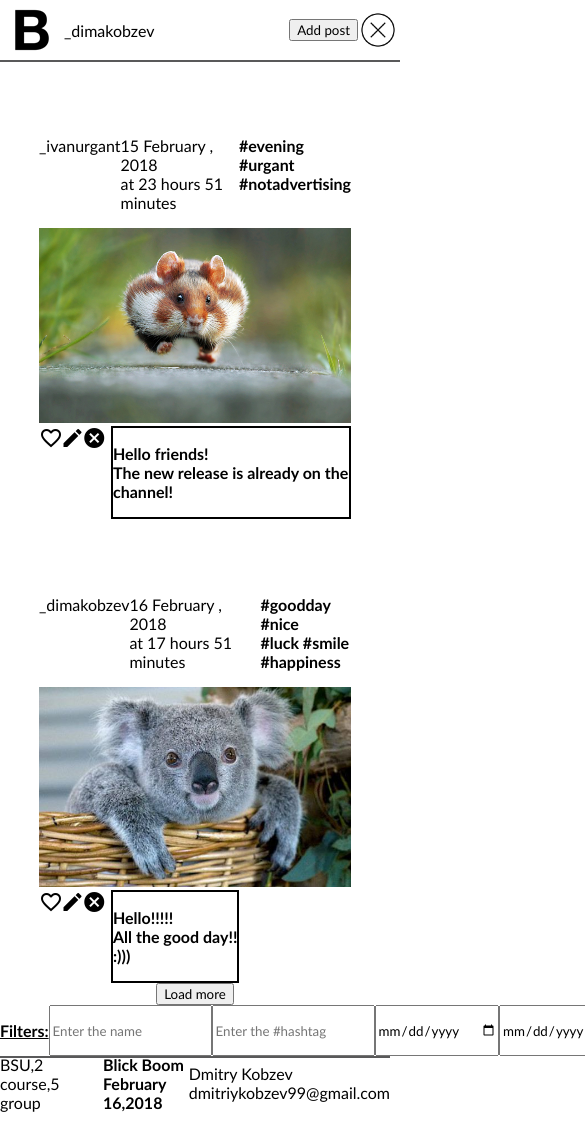
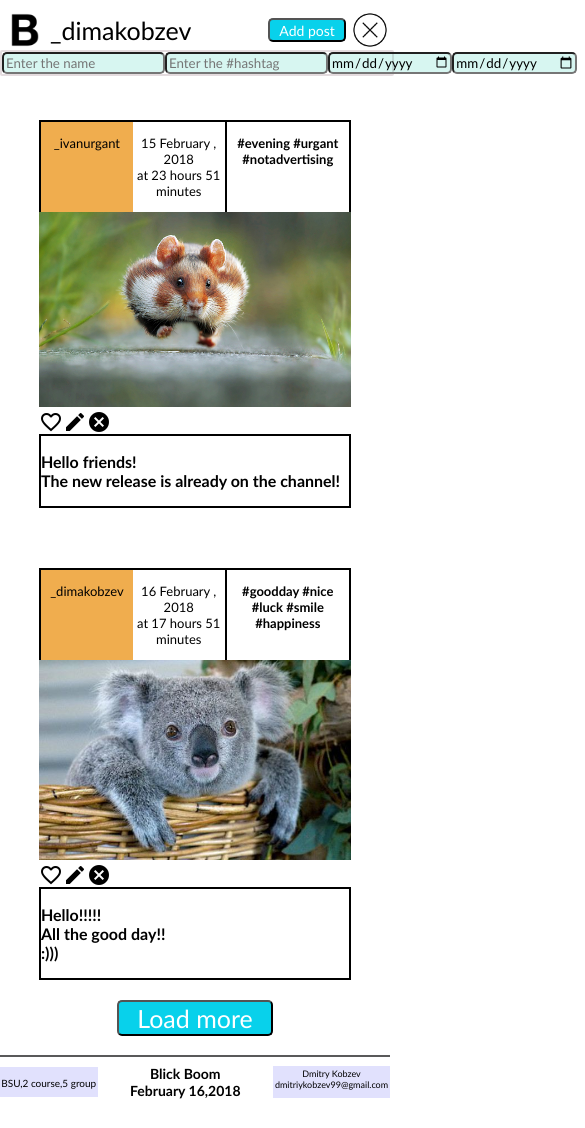
Before and after one commit to DmitryKobzev/Training-Practice-BSU_2018, a plain HTML site: page task3/UI/index.html in a window 390 px wide. Shown: the top 1128 px of the page, 585 px wide, since content can reach past the window. Drawn offline with Linux system fonts and the light colour scheme.

Commit message:
the code is formatted and fixed responsive

```diff
--- a/task3/UI/styles.css
+++ b/task3/UI/styles.css
@@ -1,6 +1,6 @@
 html,body {
     height: 100%;
-    margin: 0px 0px 0px 0px;
+    margin: 0;
     outline:none;
 }
 
@@ -23,7 +23,7 @@
     background-color: #fff;
     align-items: center;
     height: 60px;
-    min-width: 400px;
+    min-width: 350px;
     width: 100%;
     border-bottom: 2px solid #59595a;
 }
@@ -36,25 +36,25 @@
     margin:auto;
 }
 
-.Authorization{
+.authorization{
     top: 0;
     margin: auto;
     height: 50px;
     width: 50px;
 }
 
-.exit{
+.exit-icon{
     margin-right:0.5%;
     height: 45px;
     width: 45px;
 }
 
-.NickName{
+.nickname{
     font-size: 35px;
     margin-left:5%;
 }
 
-.Add_Post{
+.add-post{
     width: 10%;
     color: white;
     background-color: rgb(8, 209, 235);
@@ -63,13 +63,6 @@
     border-radius: 5px;
  }
 
-footer{
-    flex: 0 0 auto;
-    height: 50px;
-    justify-content: space-between;
-    align-items: center;
-    border-top:2px solid  #59595a;
-}
 
 .lenta{
     flex:1 0 auto;
@@ -90,33 +83,33 @@
     width: 100%;
 }
 
-.Top_post{
+.top-post{
     border: 1px;
     font-size: 15px;
     text-align: center;
     word-wrap:break-word;
 }
 
-.Right{
+.left{
+    width: 30%;
+    border-left: 2px solid black;
+    border-top: 2px solid black;
+    background-color:#f0ad4e;
+}
+
+.date{
+    width: 30%;
+    border-top: 2px solid black;
+}
+
+.right{
     width: 40%;
     border-left: 2px solid black;
     border-top: 2px solid black;
     border-right:  2px solid black;
 }
 
-.Left{
-    width: 30%;
-    border-left: 2px solid black;
-    border-top: 2px solid black;
-    background-color:#f0ad4e;
-}
-
-.Date{
-    width: 30%;
-    border-top: 2px solid black;
-}
-
-.Bottom_post{
+.bottom-post{
     flex-direction: column;
 }
 
@@ -124,19 +117,64 @@
     border:2px solid black;
 }
 
-.material-icons{
-    width: 30%;
-}
-
 .delete{
     margin-right: 80%;
 }
 
 .material-icons{
+    width: 30%;
     cursor: pointer;
 }
 
-.Information{
+.filter{
+    position:fixed;
+    flex-direction: column;
+    text-align: center;
+    border:2px solid #59595a;
+    margin:10% 20% 0% 80%;
+}
+
+.filter-by-name{
+    border-radius: 5px;
+    margin-top: 5%;
+    background-color:rgba(13, 201, 170, 0.164);
+}
+
+.filter-by-hashtag{
+    border-radius: 5px;
+    margin-top: 10%;
+    background-color:rgba(13, 201, 170, 0.164);
+}
+
+.filter-by-date{
+    margin-top: 10%;
+    border-radius: 5px;
+    background-color:rgba(13, 201, 170, 0.164);
+}
+
+footer{
+    flex: 0 0 auto;
+    height: 50px;
+    justify-content: space-between;
+    align-items: center;
+    border-top:2px solid  #59595a;
+}
+
+.univer{
+    text-align:center;
+    width:20%;
+    height: 60%;
+    color:black;
+    background-color: rgba(8, 8, 235, 0.123);
+    font-size: 10px;
+ }
+
+ .portal-date{
+    text-align: center;
+    font-size: 20px;
+}
+
+.information{
     text-align:center;
     width:20%;
     height: 60%;
@@ -147,16 +185,7 @@
     word-wrap:break-word;
 }
 
-.Univer{
-    text-align:center;
-    width:20%;
-    height: 60%;
-     color:black;
-     background-color: rgba(8, 8, 235, 0.123);
-     font-size: 10px;
- }
-
-.Load-more{
+.load-more{
     margin:5% 0% 5% 0%;
     width: 20%;
     color: white;
@@ -165,45 +194,32 @@
     border-radius: 5px;
 }
 
-.Center{
-    text-align: center;
-    font-size: 20px;
+ @media screen and (max-width:550px){
+.nickname{
+    margin-left:0;
+    font-size: 25px;
 }
 
-.Filter{
-    position:fixed;
-    flex-direction: column;
-    text-align: center;
-    border:2px solid #59595a;
-    margin:10% 20% 0% 80%;
+.add-post{
+    font-size: 14px;
+    width: 30%;
+    height: 40%;
 }
 
-.by-name{
-    border-radius: 5px;
-    margin-top: 5%;
-    background-color:rgba(13, 201, 170, 0.164);
+.exit-icon{
+    height: 40px;
+    width: 40px;
 }
-
-.by-hashtag{
-    border-radius: 5px;
-    margin-top: 10%;
-    background-color:rgba(13, 201, 170, 0.164);
-}
-
-.by-date{
-    margin-top: 10%;
-    border-radius: 5px;
-    background-color:rgba(13, 201, 170, 0.164);
-}
-
- @media screen and (max-width:550px){
-    .Verh *{font-size: 13px;}
 
 .post{
     width: 80%;
 }
 
-    .Filter{
+.top-post *{
+    font-size: 13px;
+}
+
+.filter{
     flex-direction: row;
     margin:30px 0px 0px 0px;
     border:0px;
@@ -211,45 +227,52 @@
     font-size: 0px;
 }
 
-    .by-date{
+.filter-by-date{
     width: 50%;
 }
 
-    .NickName{
+.load-more{
+    width: 40%;
+}
+
+.univer{
+    width: 23%;
+}
+
+.portal-date{
+    font-size: 14px;
+}
+
+.information{
+    width: 30%;
+    font-size: 9px;
+}
+}
+
+ @media screen and (max-width:950px){
+.nickname{
     margin-left:0;
     font-size: 25px;
 }
 
-    .Add_Post{
+.add-post{
     width: 20%;
 }
 
-    .Load-more{
-        width: 40%;
-    }
-
-    .Univer{
-        width: 25%;
-    }
-
-    .Information{
-        width: 30%;
-    }
-
-    .exit{
+.exit-icon{
     height: 40px;
     width: 40px;
 }
-    }
-
- @media screen and (max-width:950px){
-        .Verh *{font-size: 13px;}
 
 .post{
     width: 80%;
 }
 
-        .Filter{
+.top-post *{
+    font-size: 13px;
+}
+
+.filter{
     margin: 50px 0 0 0;
     width: 100%;
     background-color: white;
@@ -258,42 +281,28 @@
     flex-direction: row;
 }
 
-        .by-date{
+.filter-by-date{
     width: 50%;
     margin-top:0;
 }
 
-        .by-name{
+.filter-by-name{
     margin-top:0;
 }
 
-        .by-hashtag{
+.filter-by-hashtag{
     margin-top:0;
 }
 
-        .NickName{
-            margin-left:0;
-            font-size: 25px;
-        }
-
-        .Add_Post{
-            width: 20%;
-        }
-
-        .Load-more{
+.load-more{
     width: 40%;
 }
 
-        .Univer{
+.univer{
     width: 25%;
 }
 
-        .Information{
+.information{
     width: 30%;
 }
-
-        .exit{
-            height: 40px;
-            width: 40px;
 }
-        }
```
Lines whose indentation alone changed are shown as unchanged.
